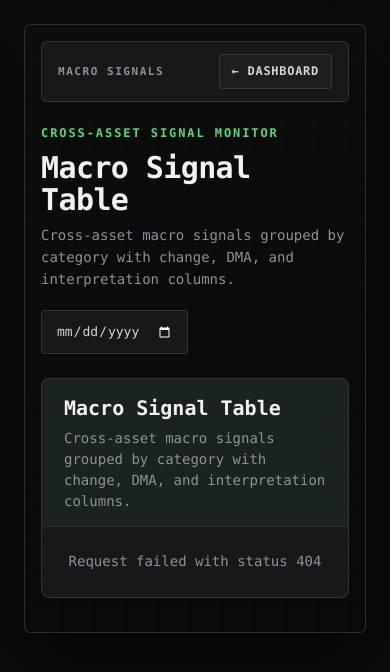
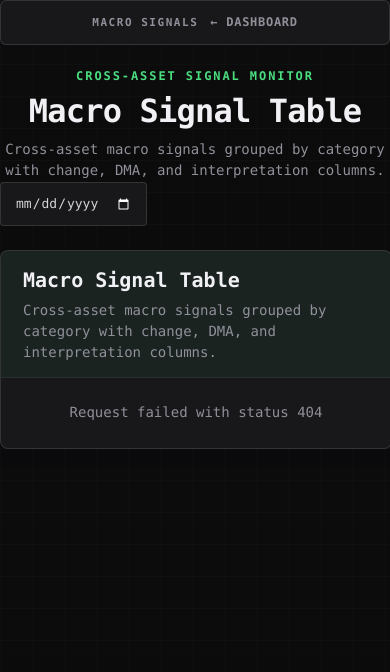
Before and after one commit to timacles/quant-dash, a Python web app: template dashboard/templates/macro_signals.html in a window 390 px wide. Shown: the top 672 px of the page. Run offline with Jinja, Linux system fonts and the light colour scheme; the template is opened without the code that fills it, so the values that code supplies are empty.

Commit message:
layout rehaul

```diff
--- a/dashboard/static/dashboard.css
+++ b/dashboard/static/dashboard.css
@@ -1,12 +1,13 @@
 /* === qDash Dark Matrix — Refined Readability === */
 
-html,
-body {
-  background: #0c0c0c !important;
+html {
   margin: 0;
 }
 
-.etf-report {
+body {
+  margin: 0;
+  color-scheme: dark;
+
   --bg: #0c0c0c;
   --panel: #18181a;
   --panel-2: #121214;
@@ -34,19 +35,19 @@ body {
   --matrix-dim: rgba(74, 222, 128, 0.05);
   --shadow: 0 24px 80px rgba(0, 0, 0, 0.8), 0 0 40px rgba(74, 222, 128, 0.04);
   color: var(--text);
+  font-family: "IBM Plex Mono", "SFMono-Regular", "Consolas", "Menlo", monospace;
+  font-size: 14px;
+  line-height: 1.55;
   background:
     linear-gradient(rgba(74, 222, 128, 0.025) 1px, transparent 1px),
     linear-gradient(90deg, rgba(74, 222, 128, 0.015) 1px, transparent 1px),
     linear-gradient(180deg, #0c0c0c 0%, #0a0a0c 100%);
   background-size: 32px 32px, 32px 32px, auto;
-  border: 1px solid var(--line);
-  border-radius: 8px;
-  box-shadow: var(--shadow);
-  padding: 28px;
-  font-family: "IBM Plex Mono", "SFMono-Regular", "Consolas", "Menlo", monospace;
-  font-size: 14px;
-  line-height: 1.55;
-  color-scheme: dark;
+}
+
+.etf-report {
+  /* BEM namespace — no visual container styling */
+  scroll-behavior: smooth;
 }
 
 .etf-report * {
@@ -71,7 +72,7 @@ body {
   display: flex;
   flex-wrap: wrap;
   align-items: center;
-  justify-content: space-between;
+  justify-content: center;
   gap: 12px;
   margin-bottom: 22px;
   padding: 12px 16px;
@@ -95,36 +96,125 @@ body {
 }
 
 .etf-report__utility-link {
-  display: inline-flex;
-  align-items: center;
-  padding: 7px 12px;
-  border: 1px solid var(--line);
-  border-radius: 4px;
-  background: var(--surface);
-  color: var(--text);
+  color: var(--muted);
   font-size: 12px;
   font-weight: 700;
   letter-spacing: 0.06em;
   text-decoration: none;
   text-transform: uppercase;
-  transition: border-color 0.15s ease, background 0.15s ease, color 0.15s ease;
+  transition: color 0.15s ease;
 }
 
 .etf-report__utility-link:hover,
 .etf-report__utility-link:focus-visible {
-  border-color: var(--accent);
-  background: var(--panel);
   color: var(--accent);
+}
+
+.etf-report__utility-divider {
+  display: inline-block;
+  width: 1px;
+  height: 16px;
+  background: var(--accent);
+  flex-shrink: 0;
+  opacity: 0.35;
+}
+
+/* ===== Status bar ===== */
+
+.etf-report__status-bar {
+  display: flex;
+  flex-wrap: wrap;
+  align-items: center;
+  justify-content: center;
+  gap: 10px;
+  margin-bottom: 20px;
+  padding-bottom: 10px;
+  border-bottom: 1px solid var(--line-subtle);
+}
+
+.etf-report__status-time {
+  color: var(--accent);
+  font-weight: 700;
+  font-size: 13px;
+  font-variant-numeric: tabular-nums;
+  text-shadow: 0 0 10px rgba(74, 222, 128, 0.25);
+}
+
+.etf-report__status-sep {
+  color: var(--line);
+  font-size: 14px;
+  user-select: none;
+}
+
+.etf-report__status-item {
+  display: inline-flex;
+  align-items: baseline;
+  gap: 5px;
+}
+
+.etf-report__status-key {
+  color: var(--muted);
+  font-size: 10px;
+  font-weight: 700;
+  letter-spacing: 0.08em;
+  text-transform: uppercase;
+}
+
+.etf-report__status-value {
+  color: var(--text-bright);
+  font-size: 12px;
+  font-weight: 600;
+}
+
+.etf-report__status-value--dev {
+  color: var(--warn);
+}
+
+.etf-report__status-value--prod {
+  color: var(--accent);
+}
+
+.etf-report__status-bar .etf-report__date-input {
+  border: none;
+  background: none;
+  padding: 0 2px;
+  color: var(--text-bright);
+  font-size: 12px;
+  font-weight: 600;
+  height: auto;
+  width: auto;
+  min-width: 0;
+  cursor: pointer;
+}
+
+.etf-report__status-bar .etf-report__date-input:hover {
+  border: none;
+  color: var(--accent);
+}
+
+.etf-report__status-bar .etf-report__date-input:focus-visible {
+  border: none;
+  box-shadow: none;
+  outline: 1px solid var(--accent);
+  outline-offset: 2px;
+  color: var(--accent);
+}
+
+.etf-report__status-bar .etf-report__filter-form {
+  display: inline-flex;
+  padding: 0;
 }
 
 /* ===== Hero ===== */
 
 .etf-report__hero {
-  display: flex;
-  justify-content: space-between;
-  gap: 20px;
-  align-items: end;
+  text-align: center;
   margin-bottom: 24px;
+}
+
+.etf-report__hero > div {
+  max-width: 800px;
+  margin: 0 auto;
 }
 
 .etf-report__eyebrow {
@@ -137,10 +227,10 @@ body {
 }
 
 .etf-report__title {
-  margin: 0;
-  font-size: clamp(30px, 4vw, 40px);
+  margin: 8px 0 0;
+  font-size: clamp(32px, 4.5vw, 46px);
   line-height: 1.05;
-  letter-spacing: -0.02em;
+  letter-spacing: -0.025em;
   color: var(--text-bright);
 }
 
@@ -679,10 +769,6 @@ body {
 
 /* ===== Scroll behavior ===== */
 
-.etf-report {
-  scroll-behavior: smooth;
-}
-
 .etf-report__card[id^="section-"] {
   scroll-margin-top: 20px;
 }
@@ -695,11 +781,6 @@ body {
     border-radius: 6px;
   }
 
-  .etf-report__hero {
-    flex-direction: column;
-    align-items: flex-start;
-  }
-
   .etf-report__meta {
     justify-content: flex-start;
   }
--- a/dashboard/templates/macro_signals.html
+++ b/dashboard/templates/macro_signals.html
@@ -7,8 +7,7 @@
   <link rel="icon" type="image/svg+xml" href="/static/favicon.svg">
   <link rel="stylesheet" href="/static/dashboard.css">
 </head>
-<body style="margin:0; padding:24px; background:#030712;">
-  <section class="etf-report" style="max-width:1400px;margin:0 auto;">
+<body>
     <div class="etf-report__utility-bar">
       <div class="etf-report__utility-label">Macro Signals</div>
       <div class="etf-report__utility-links">
@@ -38,8 +37,6 @@
         <div class="etf-report__empty">Loading data…</div>
       </div>
     </div>
-  </section>
-
   <script>
     function escapeHtml(value) {
       return String(value ?? "")
```
Also changed, not shown: dashboard/render.py (+29 -24 lines), dashboard/static/dashboard.js (+14 -21 lines).
